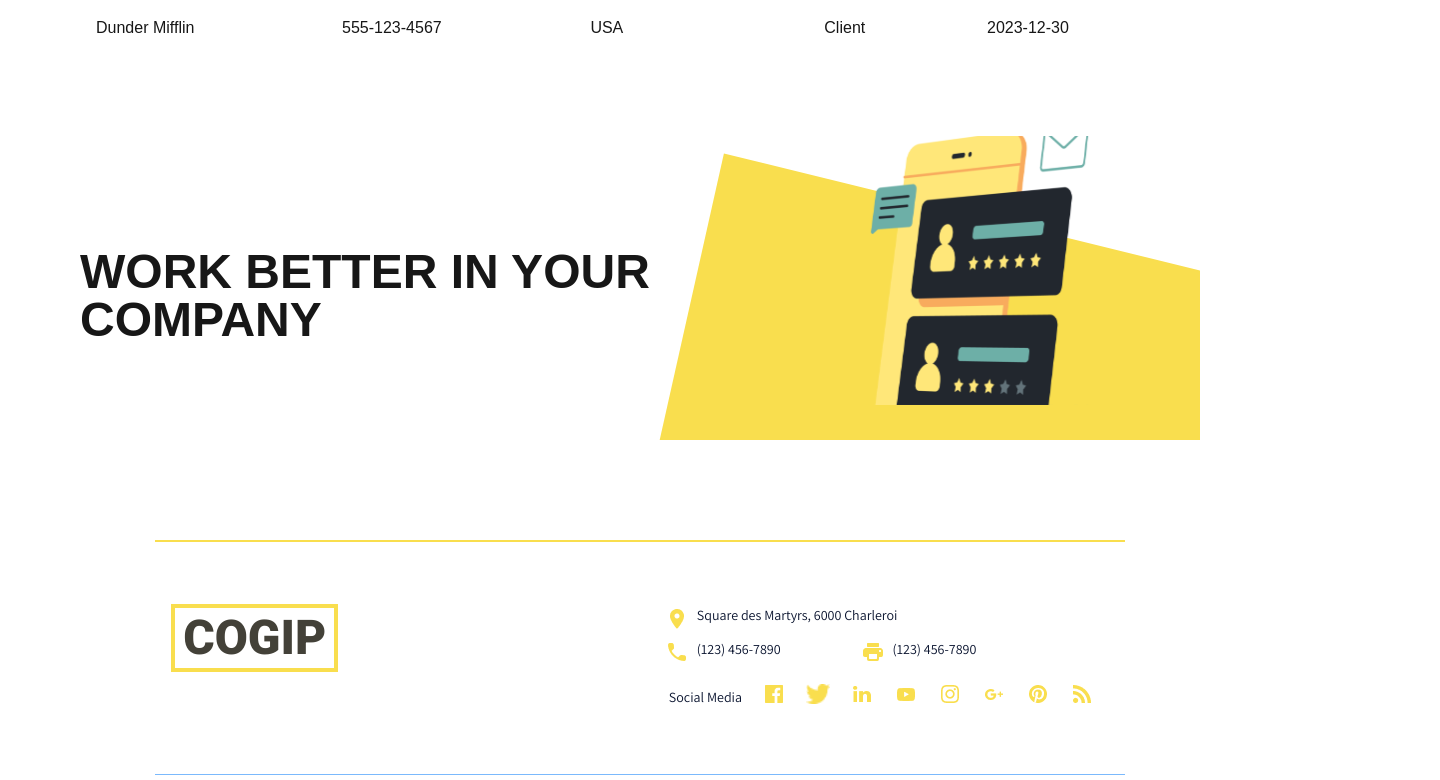
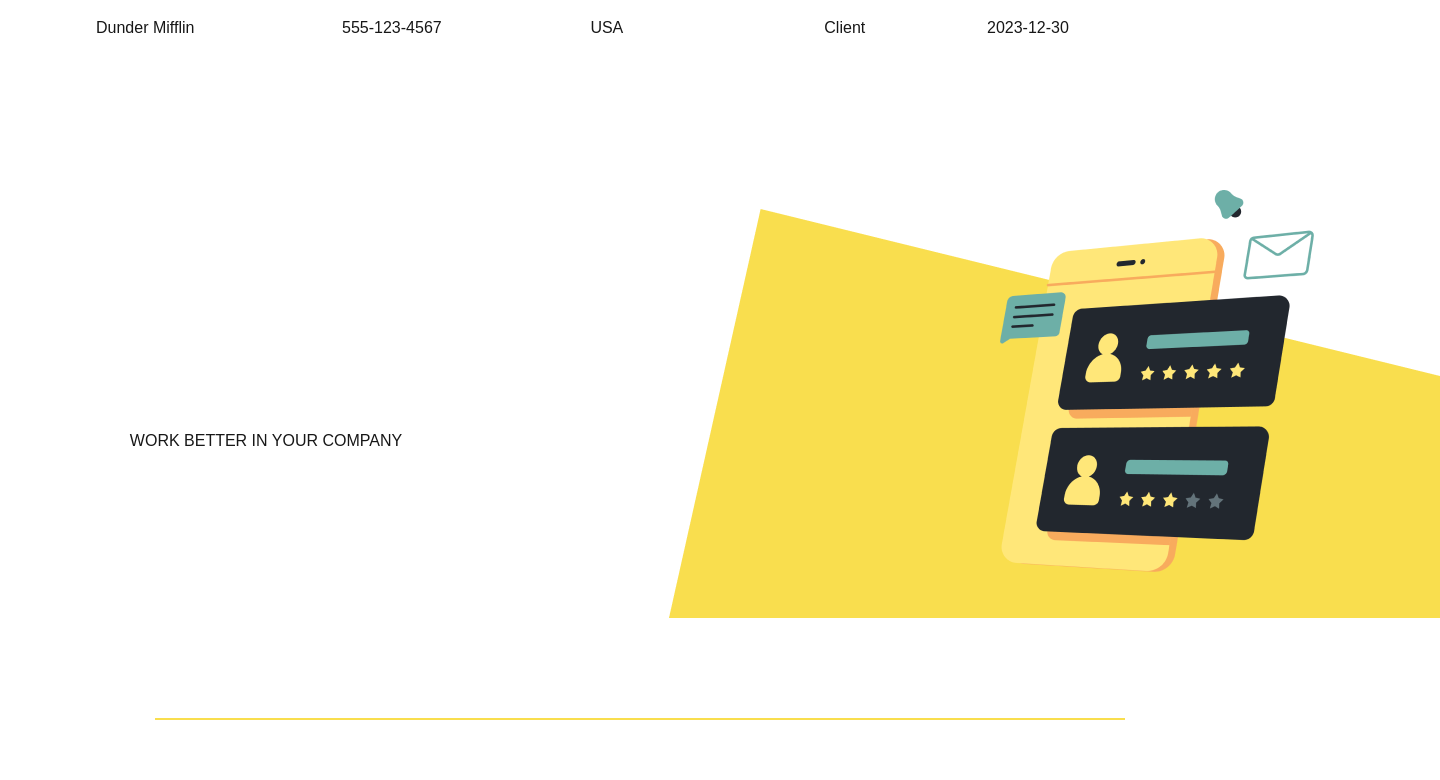
Before and after one commit to sam-sepiol1/cogip-client, a Next.js app: page / in a window 1280 px wide. Shown: the part 1980-2760 px from the top of the page, 1440 px wide, since content can reach past the window. Built offline with nearby package versions, Linux system fonts and the light colour scheme.

Commit message:
Integred png - Positioned text on 3 lines - Positioned images

```diff
--- a/app/components/Home_slogan.tsx
+++ b/app/components/Home_slogan.tsx
@@ -1,9 +1,20 @@
 export default function Home_slogan() {
     return (
-        <main className="px-20 mt-20 flex flex-row align-center justify-center">
-            <h2 className="text-5xl font-bold mt-4 uppercase content-center">work better in your company</h2>
-            <picture>
-                <img src="/Home/Home-slogan_illustration.svg" alt="Slogan illustration" />
+        <main
+            className="w-[1310.17px] h-[434px] flex flex-row items-center justify-between relative mt-32"
+            style={{marginLeft: "129.83px"}}>
+
+            <div className="absolute w-[771.04px] h-[409px] -z-10 flex justify-end right-0 bottom-0">
+                <img src="/Home/Rectangle%2017.png" alt="Background Shape" className="h-full w-full object-cover"/>
+            </div>
+
+            <h2 className="font-home-slogan uppercase text-left w-[511.38px] leading-[1.1] break-words z-10 ml-0 mt-20">
+                WORK BETTER IN YOUR COMPANY
+            </h2>
+
+            <picture className="relative z-10">
+                <img src="/Home/DrawKit%20Vector%20Illustration%20Project%20Manager%20(19)%201.png"
+                     alt="Phone illustration" className="w-auto h-auto mr-10 mb-10"/>
             </picture>
         </main>
     );
```
